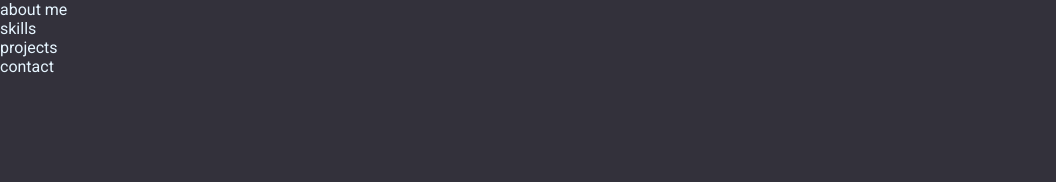
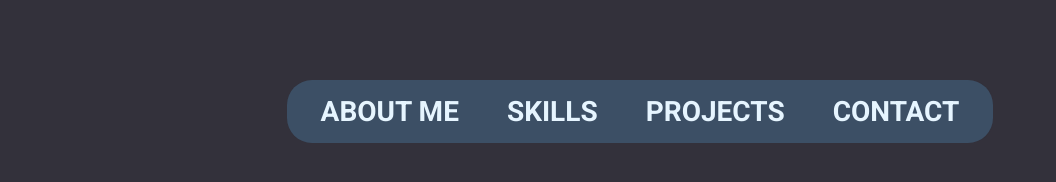
Before and after one commit to Maciej0o/portfolio, a plain HTML site: page index.html in a window 1280 px wide. Shown: the whole page, without its empty margins (0-1056 px from the left). Drawn offline with Linux system fonts and the light colour scheme.

Commit message:
Add style to navigation

```diff
--- a/sass/sections/_navigation.scss
+++ b/sass/sections/_navigation.scss
@@ -0,0 +1,52 @@
+
+nav {
+    display: flex;
+    justify-content: center;
+    padding: 5em;
+}
+
+.menu-bar {
+    border-radius: 2.5rem;
+    padding: 0 1rem;
+    height: fit-content;
+    display: flex;
+    list-style-type: none;
+    background-color: $light-color;
+    backdrop-filter: blur(10px);
+
+
+
+    &__button {
+        position: relative;
+        font-size: 2.8rem;
+        margin: 0 0.8rem;
+		cursor: pointer;
+		padding: 1.5rem 1.6rem;
+        text-transform: uppercase;
+        font-weight: bold;
+        z-index: 1;
+
+        &::before {
+            content: " ";
+            position: absolute;
+            top: 0;
+            left: 0;
+            height: 100%;
+            width: 100%;
+            z-index: -1;
+			transition: .2s;
+			border-radius: 25px;
+        }
+
+        &:hover {
+            &::before {
+                background: linear-gradient(to bottom, #e8edec, #d2d1d3);
+                box-shadow: 0px 3px 20px 0px black;
+				transform: scale(1.2);
+            }
+            color: black;
+
+        }
+
+    }
+}
```
Also changed, not shown: css/style.css, img/logo.jpg (added), 1 other file.
